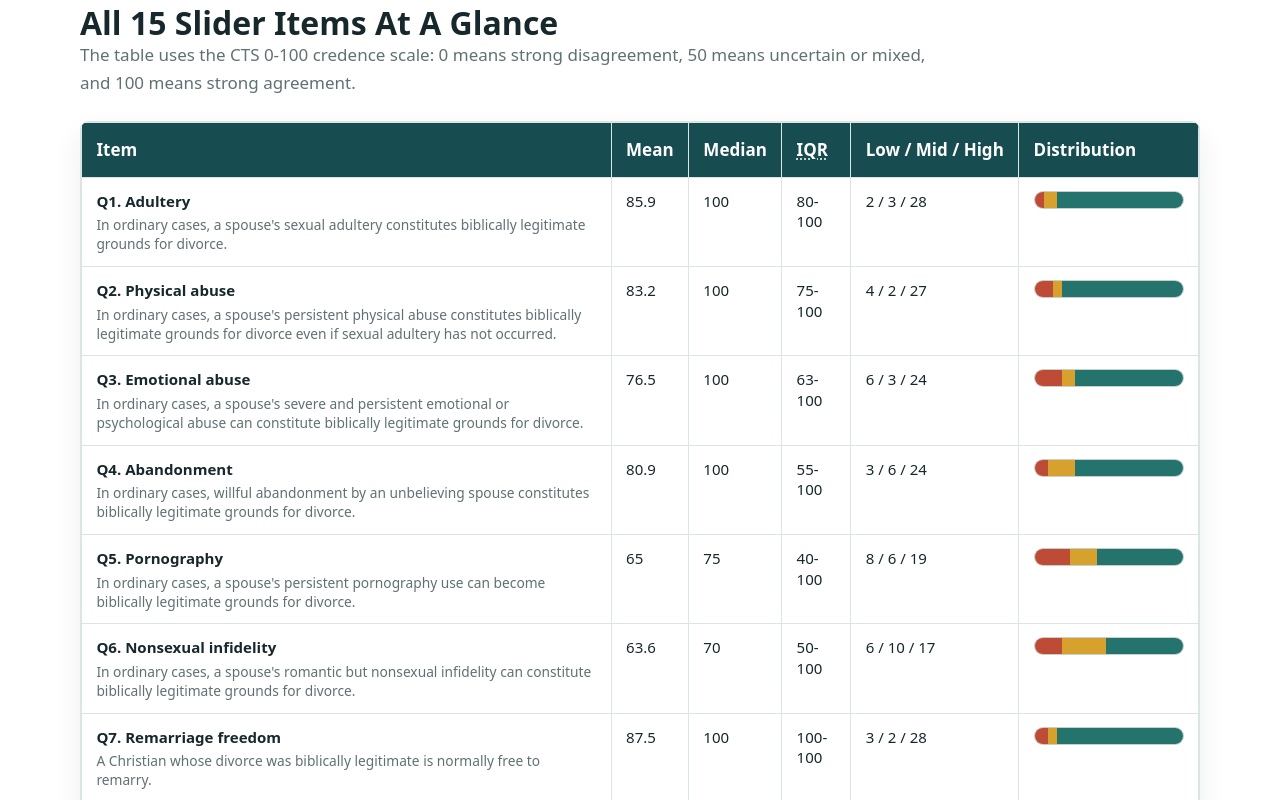
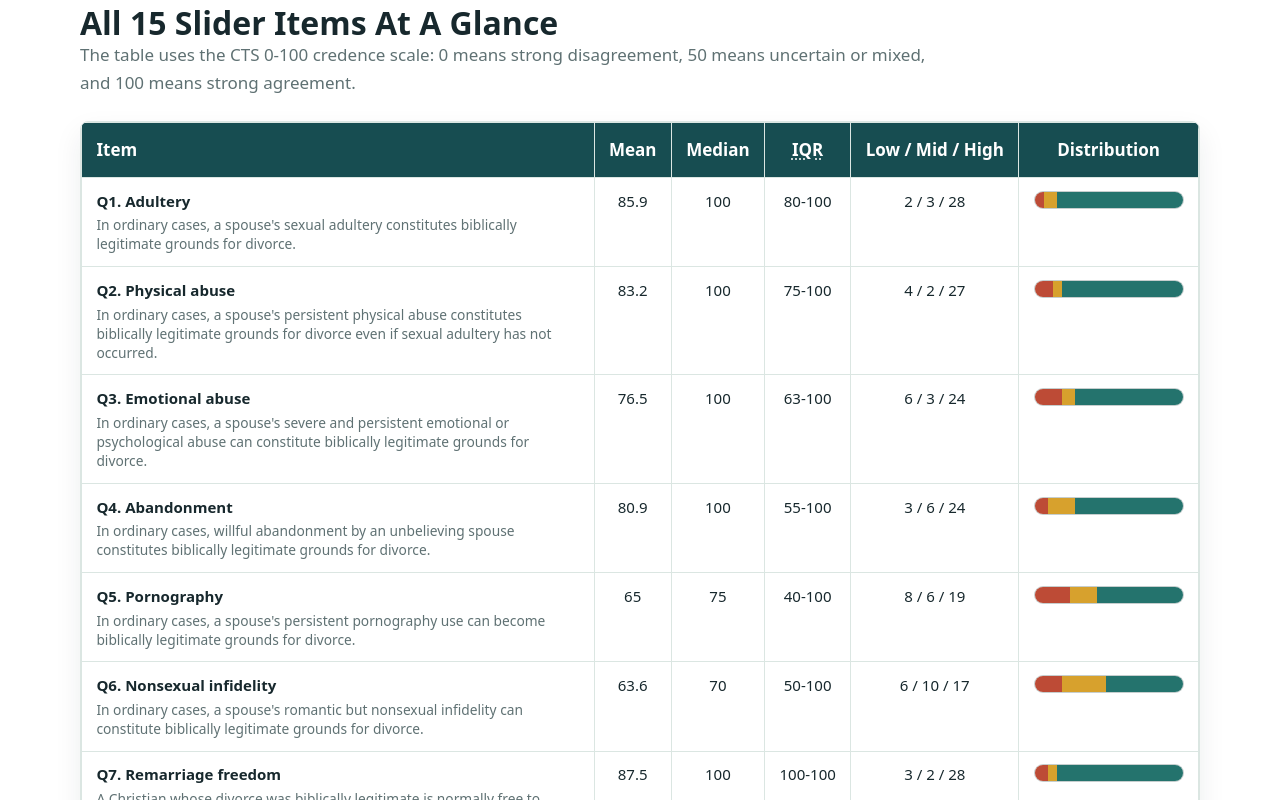
Before and after one commit to philstilwell/cts, a plain HTML site: page weekly-survey-reports/week-001-divorce-and-remarriage/index.html in a window 1280 px wide. Shown: the part 2200-3000 px from the top of the page. Drawn offline with Linux system fonts and the light colour scheme.

Commit message:
Center week 1 report table columns

```diff
--- a/assets/styles.css
+++ b/assets/styles.css
@@ -890,6 +890,26 @@ h3 {
 }
 
 .results-table th {
+  text-align: center;
+  white-space: nowrap;
+}
+
+#item-overview-table th:first-child,
+#item-overview-table td:first-child,
+.ballot-table th:nth-child(2),
+.ballot-table td:nth-child(2) {
+  text-align: left;
+}
+
+#item-overview-table td:not(:first-child),
+.ballot-table th:first-child,
+.ballot-table th:last-child,
+.ballot-table td:first-child,
+.ballot-table td:last-child {
+  text-align: center;
+}
+
+#item-overview-table td:nth-child(n+2):nth-child(-n+5) {
   white-space: nowrap;
 }
 
@@ -918,7 +938,9 @@ h3 {
 .band-bar {
   display: flex;
   width: 100%;
+  max-width: 22rem;
   min-width: 150px;
+  margin-inline: auto;
   height: 18px;
   overflow: hidden;
   border: 1px solid rgba(23, 40, 45, 0.18);
```
